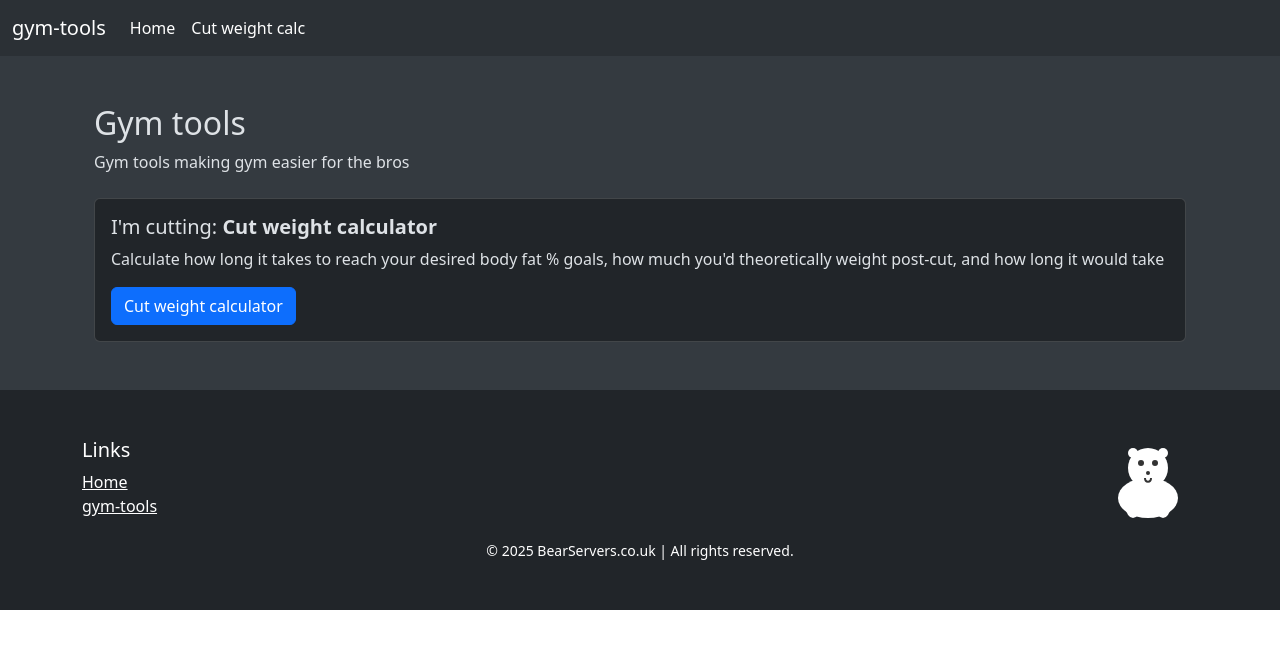
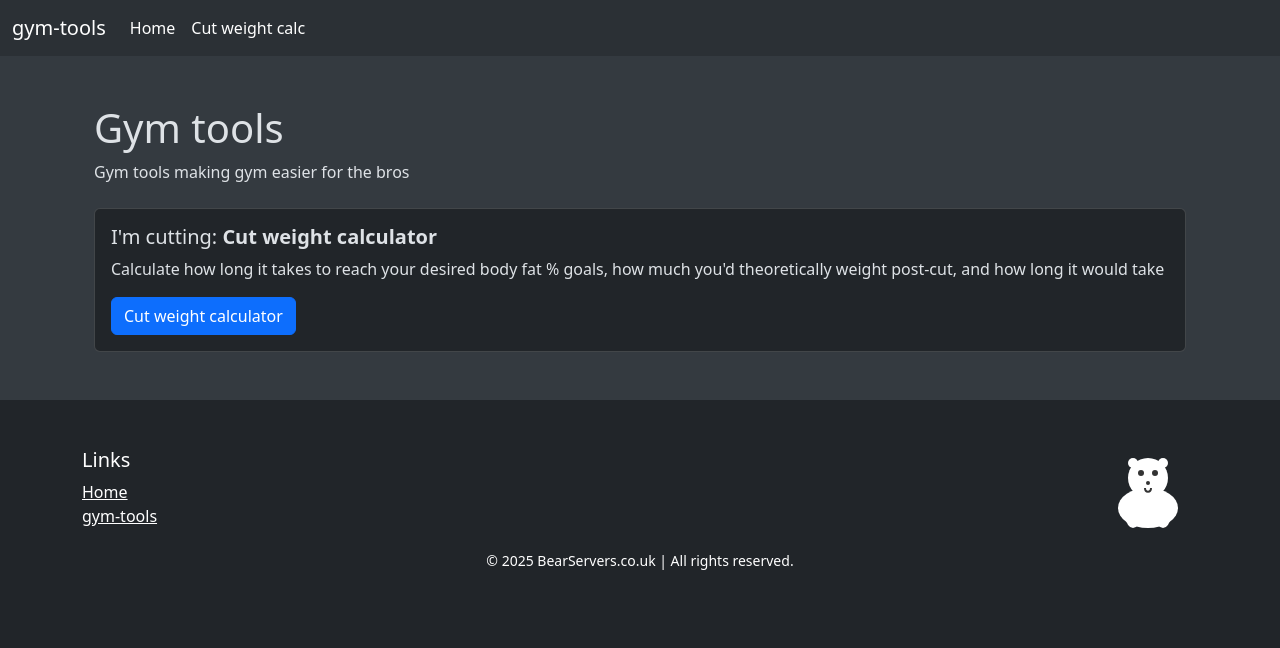
Before and after one commit to highpolarbear/bearservers-site-react, a React (Vite) app: page /gym-tools in a window 1280 px wide. Shown: the top 648 px of the page. Built offline with nearby package versions, Linux system fonts and the light colour scheme.

Commit message:
fix: body bg

```diff
--- a/src/pages/gymTools/gymTools.tsx
+++ b/src/pages/gymTools/gymTools.tsx
@@ -4,7 +4,7 @@ const GymToolsHomePage = () => {
   return (
     <GymToolsBase path="/gym-tools">
       <div className="container mb-5">
-        <h2 className="">Gym tools</h2>
+        <h1 className="">Gym tools</h1>
         <p className="mb-4">Gym tools making gym easier for the bros</p>
         <div className="card">
           <div className="card-body">
--- a/src/templates/PageBase.tsx
+++ b/src/templates/PageBase.tsx
@@ -19,12 +19,16 @@ const PageBase = ({
   children,
 }: PageBaseProps) => {
   const fluidCssClass = fluid ? "-fluid" : "";
+  const templateTheme = theme || "dark";
+  const templateTitle = title || "BearServers";
+
+  document.body.setAttribute("data-bs-theme", templateTheme);
 
   return (
-    <div data-bs-theme={theme || "dark"}>
+    <div data-bs-theme={templateTheme}>
       <div className="bg-light-subtle text-body">
         {/* Nav */}
-        <NavBar title={title || "BearServers"} links={links} />
+        <NavBar title={templateTitle} links={links} />
 
         {/* Main content */}
         <div className={`container${fluidCssClass} mt-5`}>{children}</div>
```
